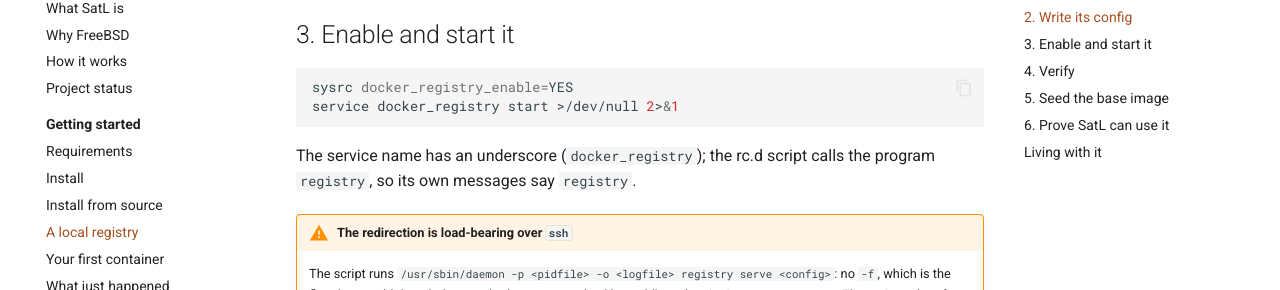
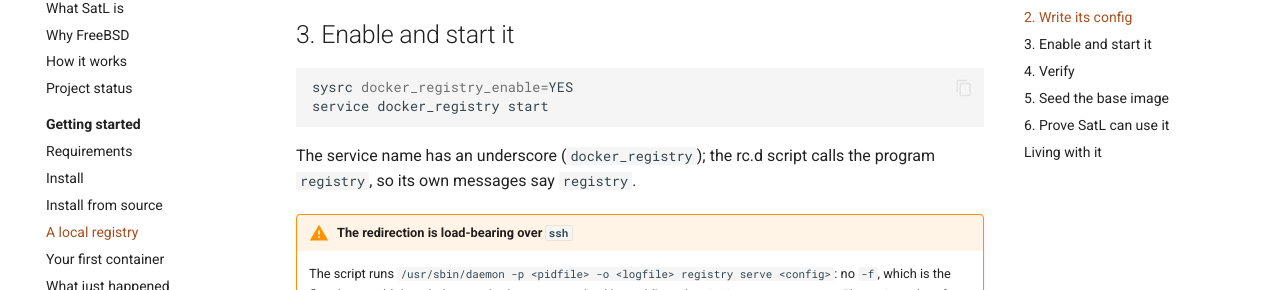
Before and after one commit to fredericalix/satl-doc, an MkDocs documentation site: the page built from docs/start/registry.md, in a window 1280 px wide and 900 px high, scrolled down 2646 px. Shown: the part 163-453 px from the top of the window. Built offline with MkDocs 1.6.1 and Material for MkDocs 9.7.7, drawn with Linux system fonts in a browser that asks for light colours; comment, search, counter and statistics services are not loaded.

Commit message:
fix docker registry start

````diff
--- a/docs/start/registry.md
+++ b/docs/start/registry.md
@@ -118,7 +118,7 @@ mkdir -p /var/db/satl-registry
 
 ```sh
 sysrc docker_registry_enable=YES
-service docker_registry start >/dev/null 2>&1
+service docker_registry start
 ```
 
 The service name has an underscore (`docker_registry`); the rc.d script calls the program `registry`, so its own messages say `registry`.
@@ -234,7 +234,7 @@ The registry has a `registry garbage-collect <config>` subcommand for dropping l
 ```sh
 service docker_registry stop
 rm -rf /var/db/satl-registry/*
-service docker_registry start >/dev/null 2>&1
+service docker_registry start
 ```
 
 Then re-run [step 5](#5-seed-the-base-image).
````
